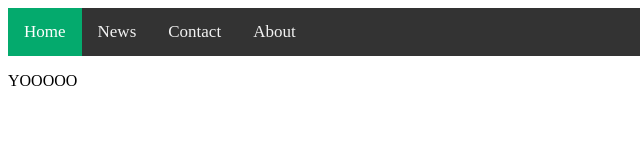
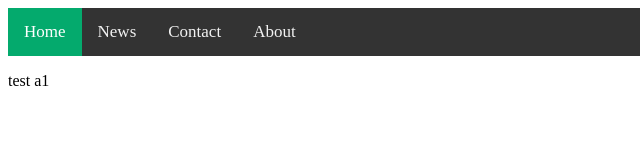
Before and after one commit to mgregg313/Matthew-Gregg, a plain HTML site: page index.html in a window 1280 px wide. Shown: the full height of the page, 0-640 px from the left. Drawn offline with Linux system fonts and the light colour scheme.

Commit message:
Update index.html

```diff
--- a/index.html
+++ b/index.html
@@ -51,7 +51,7 @@
   <Body>
 
 
-<p> YOOOOO </p>
+<p> test a1 </p>
 
   </Body>
 
```
